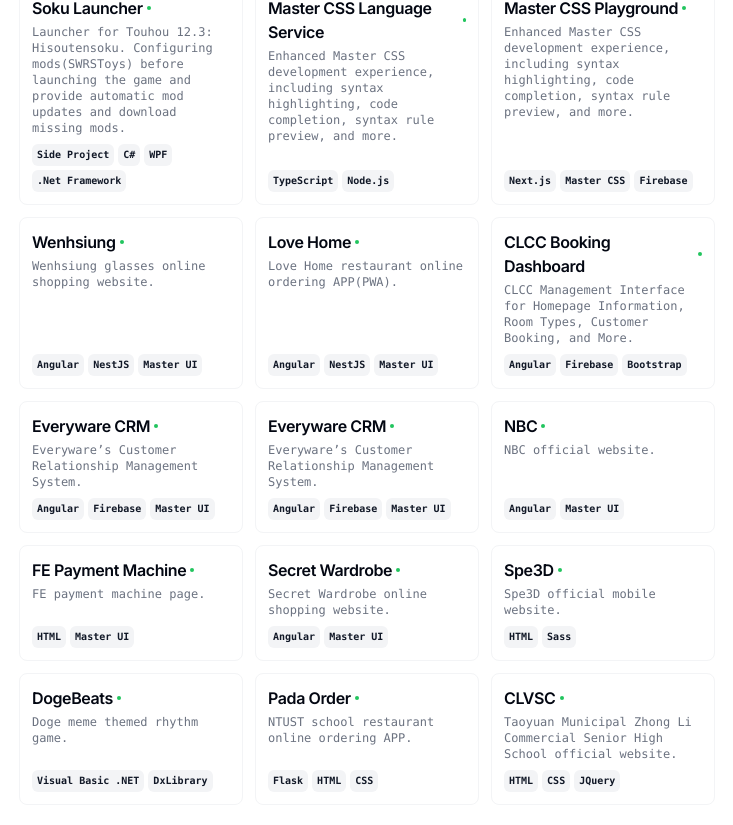
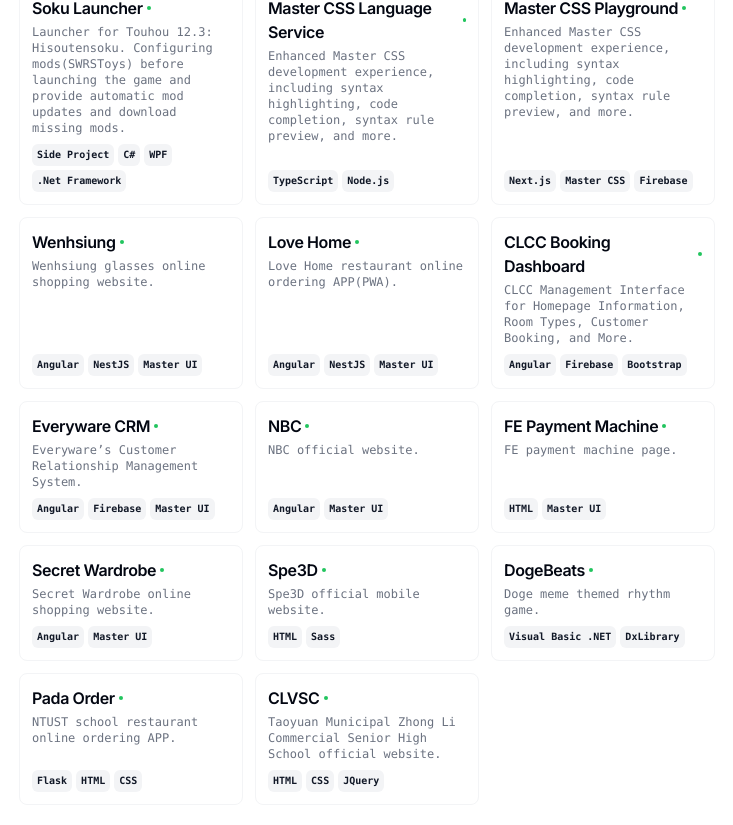
Before and after one commit to 0Miles/cv, a Next.js app: page / in a window 1280 px wide. Shown: the part 1229-2054 px from the top of the page, without its empty margins (273-1006 px from the left). Built offline with nearby package versions, Linux system fonts and the light colour scheme.

Commit message:
Remove personal website URL and unused code

```diff
--- a/src/app/page.tsx
+++ b/src/app/page.tsx
@@ -187,10 +187,6 @@
 
       <CommandMenu
         links={[
-          {
-            url: RESUME_DATA.personalWebsiteUrl,
-            title: "Personal Website",
-          },
           ...RESUME_DATA.contact.social.map((socialMediaLink) => ({
             url: socialMediaLink.url,
             title: socialMediaLink.name,
--- a/src/data/resume-data.tsx
+++ b/src/data/resume-data.tsx
@@ -12,7 +12,6 @@
     summary:
         "I am a full-stack engineer who values attention to detail and always keeps the end user in mind. I prioritize aspects such as performance, accessibility, UI/UX, maintainability, and scalability in my work. I have over 3 years of experience working remotely with an overseas company.",
     avatarUrl: "https://avatars.githubusercontent.com/u/8224584?v=4",
-    personalWebsiteUrl: "https://miles.tw",
     contact: {
         email: "inbox@miles.tw",
         tel: undefined,
@@ -194,16 +193,6 @@
             },
         },
         {
-            title: "Everyware CRM",
-            techStack: ["Angular", "Firebase", "Master UI"],
-            description:
-                "Everyware’s Customer Relationship Management System.",
-            link: {
-                label: "Detail",
-                href: "https://miles.tw/works/everyware-crm",
-            },
-        },
-        {
             title: "NBC",
             techStack: ["Angular", "Master UI"],
             description:
```
